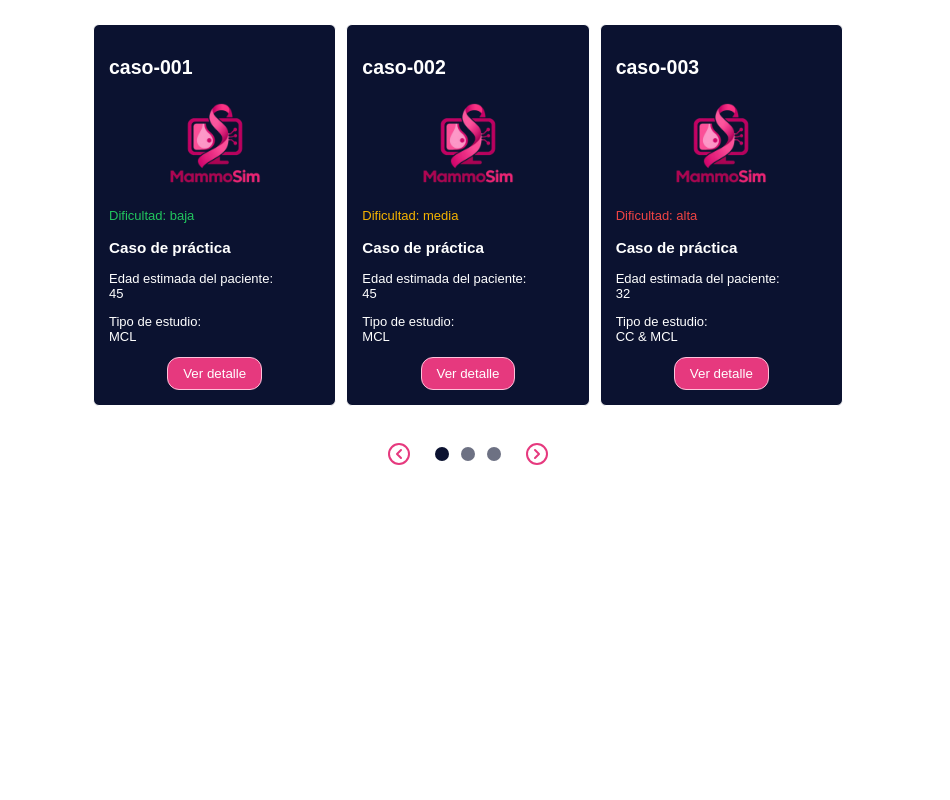
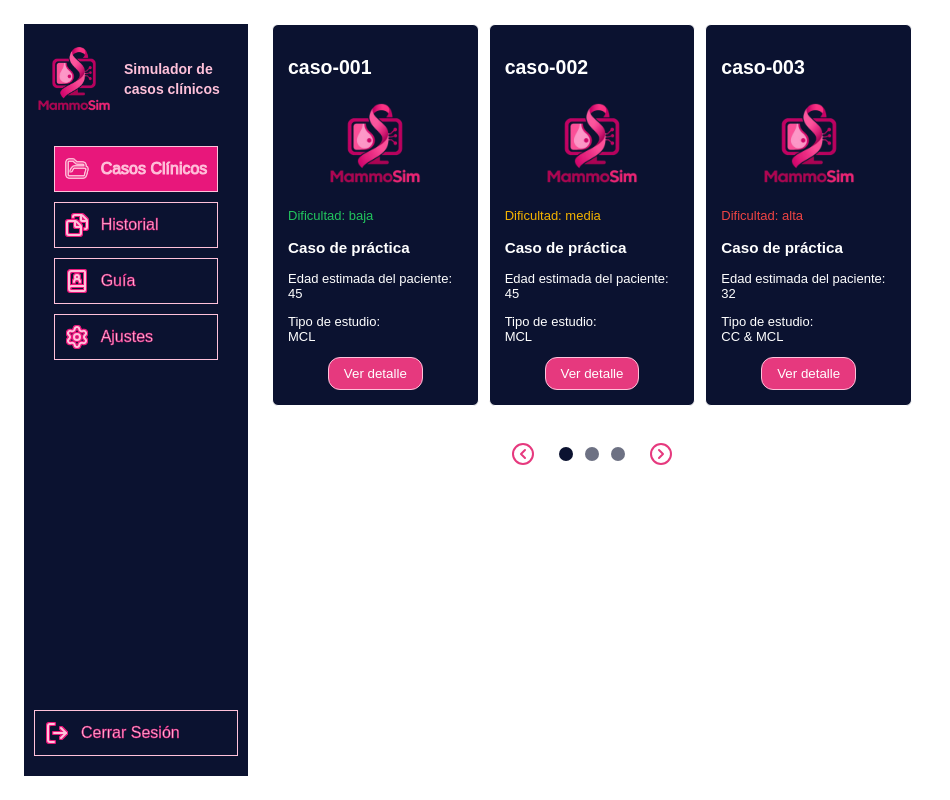
Before and after one commit to MammoSim/MammoSim, a React (Vite) app: page /cases in a window 1280 px wide. Shown: the whole page, without its empty margins (0-950 px from the left). Built offline with nearby package versions, Linux system fonts and the light colour scheme.

Commit message:
feat(sidebar): crear menú lateral con navegación y estilos del enlace activo

```diff
--- a/src/App.tsx
+++ b/src/App.tsx
@@ -3,6 +3,9 @@ import './App.css'
 import RegisterPage from './pages/RegisterPage'
 import LoginPage from './pages/LoginPage'
 import CasesPage from './pages/CasesPage'
+import HistorialPage from './pages/HistorialPage'
+import GuidePage from './pages/GuidePage'
+import SettingPage from './pages/SettingPage'
 
 function App() {
 
@@ -12,6 +15,9 @@ function App() {
       <Route path='/login' element={<LoginPage/>}/>
       <Route path='/register' element={<RegisterPage/>}/>
       <Route path='/cases' element={<CasesPage/>}/>
+      <Route path='/historial' element={<HistorialPage/>}/>
+      <Route path='/guide' element={<GuidePage/>}/>
+      <Route path='/setting' element={<SettingPage/>}/>
     </Routes>
   )
 }
--- /dev/null
+++ b/src/components/auth/LogoutButton.tsx
@@ -0,0 +1,11 @@
+import { LogOut } from "lucide-react";
+import "../../styles/Sidebar.css";
+
+export default function LogoutButton() {
+  return (
+    <button type="button" className="sidebar_logout">
+      <LogOut className="icons" aria-hidden="true"/>
+      <span>Cerrar Sesión</span>
+    </button>
+  );
+}
--- a/src/components/layout/Sidebar.tsx
+++ b/src/components/layout/Sidebar.tsx
@@ -1,7 +1,44 @@
-export default function Sidebar(){
-    return(
-        <div>
-
-        </div>
-    );
+import { NavLink } from "react-router-dom";
+import "../../styles/Sidebar.css";
+import { BookUser, FolderOpen, Settings, StickyNotes } from "lucide-react";
+import LogoutButton from "../auth/LogoutButton";
+import logo from '../../assets/Logo-bg.png';
+export default function Sidebar() {
+  return (
+    <nav className="sidebar" aria-label="Menú principal">
+      <div className="logo_container">
+        <img src={logo} alt="MammoSim"/>
+        <h5>Simulador de casos clínicos</h5>
+      </div>
+      <ul>
+        <li>
+          <NavLink to="/cases">
+            <FolderOpen className="icons" />
+            <span>Casos Clínicos</span>
+          </NavLink>
+        </li>
+        <li>
+          <NavLink to="/historial">
+            <StickyNotes className="icons"/>
+            <span>Historial</span>
+          </NavLink>
+        </li>
+        <li>
+          <NavLink to="/guide">
+            <BookUser className="icons"/>
+            <span>Guía</span>
+          </NavLink>
+        </li>
+        <li>
+          <NavLink to="/setting">
+            <Settings className="icons"/>
+            <span>Ajustes</span>
+          </NavLink>
+        </li>
+      </ul>
+      <div className="sidebar_footer">
+        <LogoutButton />
+      </div>
+    </nav>
+  );
 }
--- a/src/pages/CasesPage.tsx
+++ b/src/pages/CasesPage.tsx
@@ -5,11 +5,15 @@ import "../styles/CasesCatalog.css";
 import "../styles/CaseDetails.css";
 import CaseDetails from "../components/cases/CaseDetails";
 import type { clinicalCase } from "../types/ClinicalCase";
+import Sidebar from "../components/layout/Sidebar";
+import "../styles/Sidebar.css";
 
 export default function CasesPage() {
   const cases = mockCases;
   const [selectedCase, setSelectedCase] = useState<clinicalCase | null>(null);
   return (
+    <div className="sidebar_container">
+      <Sidebar />
       <main className="content">
         {cases.length === 0 ? (
           <p>No hay casos disponibles en el momento</p>
@@ -20,5 +24,6 @@ export default function CasesPage() {
           </div>
         )}
       </main>
+    </div>
   );
 }
--- /dev/null
+++ b/src/pages/GuidePage.tsx
@@ -0,0 +1,9 @@
+import Sidebar from "../components/layout/Sidebar";
+
+export default function GuidePage(){
+    return(
+        <div className="sidebar_container">
+            <Sidebar/>
+        </div>
+    );
+}
--- /dev/null
+++ b/src/pages/HistorialPage.tsx
@@ -0,0 +1,12 @@
+import Sidebar from "../components/layout/Sidebar";
+import '../styles/CasesCatalog.css'
+export default function HistorialPage(){
+    return(
+        <div className="sidebar_container">
+            <Sidebar/>
+            <main className="content">
+                <h1>HISTORIAL</h1>
+            </main>
+        </div>
+    );
+}
--- /dev/null
+++ b/src/pages/SettingPage.tsx
@@ -0,0 +1,9 @@
+import Sidebar from "../components/layout/Sidebar";
+
+export default function SettingPage(){
+    return(
+        <div className="sidebar_container">
+            <Sidebar/>
+        </div>
+    );
+}
--- a/src/styles/CasesCatalog.css
+++ b/src/styles/CasesCatalog.css
@@ -1,9 +1,9 @@
 /*Cases Page*/
 .content {
-    padding: 24px;
+    flex: 1;
+    padding: 0;
     min-width: 0;
     color: #000000;
-    justify-items: center;
 }
 
 /*Cases Catalog*/
@@ -107,3 +107,16 @@
     outline: 2px solid #0B1230;
     outline-offset: 4px;
 }
+
+/*Ajuste de pantalla*/
+@media (max-width: 900px) {
+  .cases_catalog {
+    display: block;
+    grid-template-columns: 1fr;
+  }
+
+  .card img {
+    max-width: 100%;
+    height: auto;
+  }
+}
--- a/src/styles/Sidebar.css
+++ b/src/styles/Sidebar.css
@@ -0,0 +1,99 @@
+.sidebar_container{
+    display: flex;
+    padding: 24px;
+    gap: 24px;
+    min-height: 100vh;
+    align-items: flex-start;
+}
+
+.sidebar {
+    flex: 0 0 14rem;
+    min-height: calc(100vh - 48px);
+    background-color: #0B1230;
+    display: flex;
+    flex-direction: column;
+    align-items: center;
+}
+
+.sidebar ul{
+    list-style: none;
+    padding: 10px;
+    margin: 0;
+}
+
+.sidebar li a, .sidebar_logout{
+    display: flex;
+    margin-bottom: 10px;
+    background-color: transparent;
+    border: 1px solid #FFC1DA;
+    padding: 0;
+    gap: 12px;
+    width: 100%;
+    align-items: center;
+    display: flex;
+    align-items: center;
+    gap: 12px;
+    padding: 10px;
+    text-decoration: none;
+    color: #FFC1DA;
+    font: inherit;
+    -webkit-text-stroke: 0.5px #E8177B;
+    cursor: pointer;
+}
+
+.sidebar li a.active {
+    background-color: #E8177B;
+    -webkit-text-stroke: 1px #FFC1DA;
+}
+
+.sidebar_footer {
+    width: 100%;
+    box-sizing: border-box;
+    padding: 10px;
+    margin-top: auto;
+}
+
+/*Icons*/
+
+.icons {
+    flex-shrink: 0;
+    color: currentColor;
+    stroke-width: 2;
+        filter:
+            drop-shadow(1px 0 0 #e8177b)
+            drop-shadow(-1px 0 0 #e8177b)
+            drop-shadow(0 1px 0 #e8177b)
+            drop-shadow(0 -1px 0 #e8177b);
+}
+
+.sidebar a.active .icons{
+    flex-shrink: 0;
+    color: #E8177B;
+    stroke-width: 1;
+        filter:
+            drop-shadow(1px 0 0 #FFC1DA)
+            drop-shadow(-1px 0 0 #FFC1DA)
+            drop-shadow(0 1px 0 #FFC1DA)
+            drop-shadow(0 -1px 0 #FFC1DA);
+}
+/*Logo*/
+.logo_container {
+    display: flex;
+    align-items: center;
+    gap: 10px;
+    width: 100%;
+    padding: 16px 10px;
+    box-sizing: border-box;
+}
+.logo_container img {
+    width: 80px;
+    height: auto;
+    flex-shrink: 0;
+}
+
+.logo_container h5{
+    margin: 0;
+    color: #FFC1DA;
+    font-size: 14px;
+    line-height: 1.4;
+}
```
Lines whose indentation alone changed are shown as unchanged.
